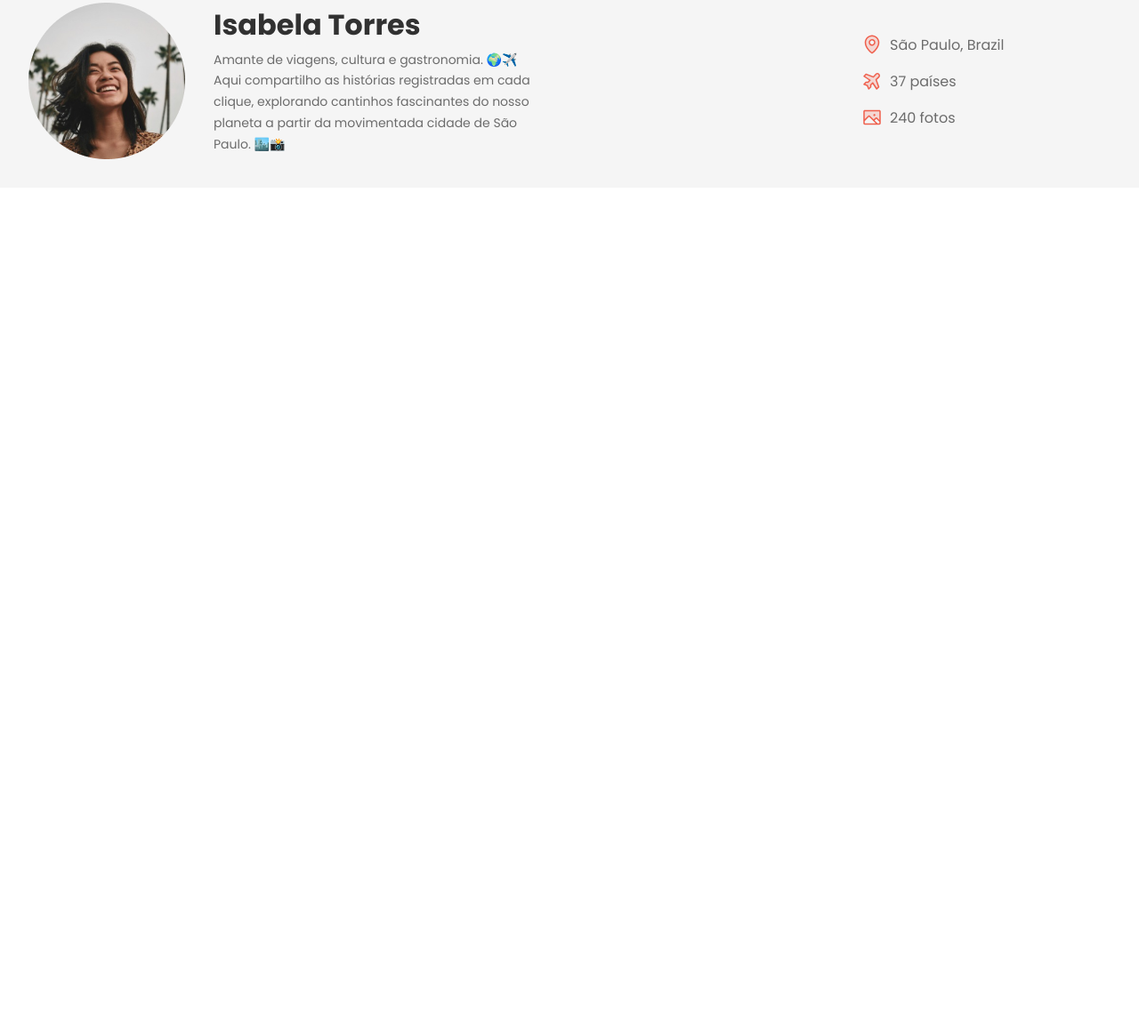
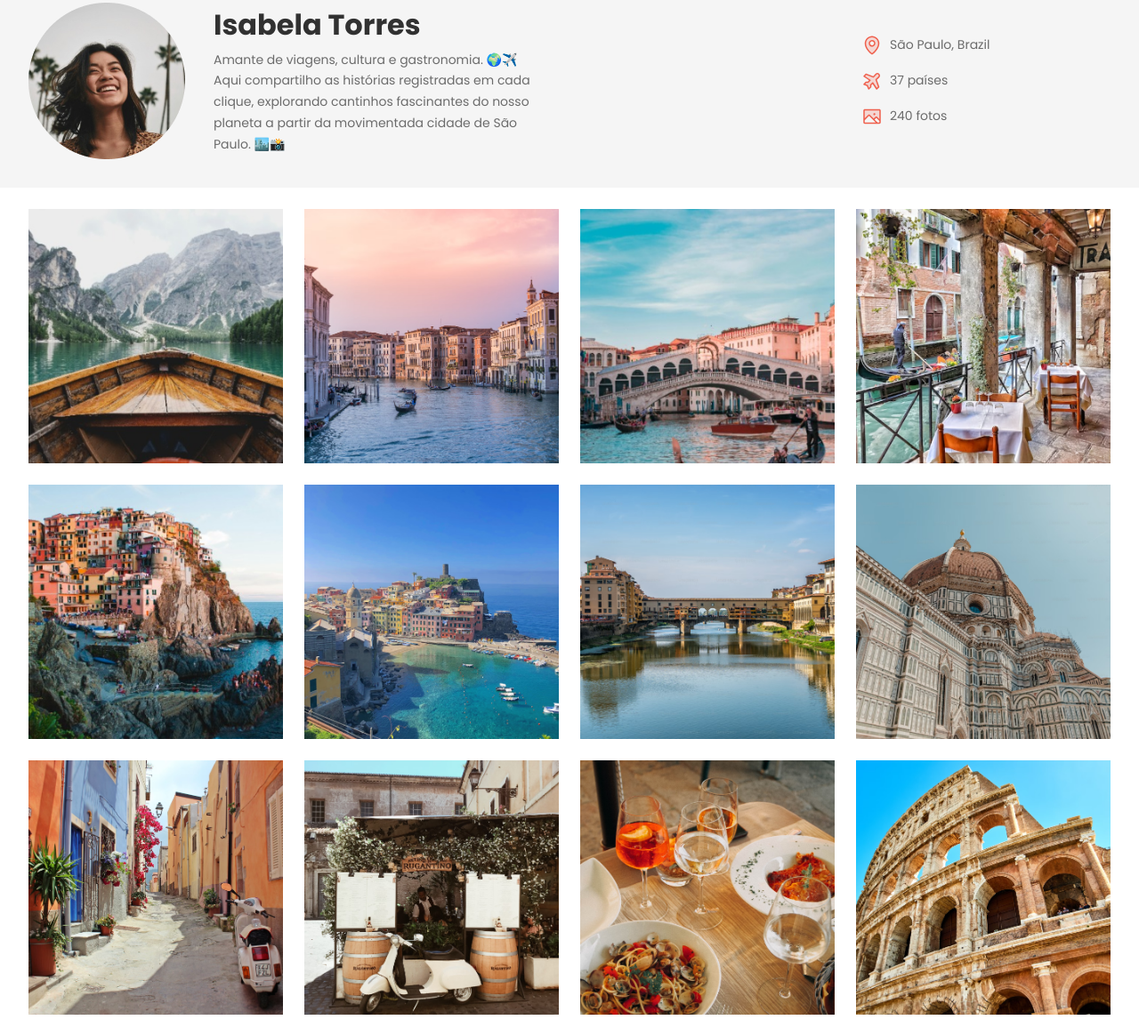
Before and after one commit to winiicastanha/travelgram-rocketseat, a plain HTML site: page index.html in a window 1280 px wide. Shown: the part 125-1290 px from the top of the page at 89% size. Before the commit the page ends 800 px from the top, so only its background shows below. Drawn offline with Linux system fonts and the light colour scheme.

Commit message:
done main

```diff
--- a/index.html
+++ b/index.html
@@ -30,7 +30,7 @@
       </ul>
     </nav>
 
-    <header class="bg-surface-color">
+    <header >
       <div class="container">
         <div id="profile">
           <img src="/assets/Profile pic.png" alt="Imagem de Isabela Torres">
@@ -58,5 +58,20 @@
       </div>
     </header>
   </div>
+
+  <main class="container">
+    <img src="assets/images/Image 01.png" alt="...">
+    <img src="assets/images/Image 02.png" alt="...">
+    <img src="assets/images/Image 03.png" alt="...">
+    <img src="assets/images/Image 04.png" alt="...">
+    <img src="assets/images/Image 05.png" alt="...">
+    <img src="assets/images/Image 06.png" alt="...">
+    <img src="assets/images/Image 07.png" alt="...">
+    <img src="assets/images/Image 08.png" alt="...">
+    <img src="assets/images/Image 09.png" alt="...">
+    <img src="assets/images/Image 10.png" alt="...">
+    <img src="assets/images/Image 11.png" alt="...">
+    <img src="assets/images/Image 12.png" alt="...">
+  </main>
 </body>
 </html>
--- a/styles/header.css
+++ b/styles/header.css
@@ -1,5 +1,6 @@
 header{
   padding-block: 32px;
+  font: var(--text-md)
 }
 header .container{
   display: flex;
@@ -19,9 +20,6 @@ header .container{
   color: var(--text-color-primary);
   margin-bottom: 8px;
 }
-#profile p{
-  font: var(--text-md)
-}
 #info{
   list-style: none;
   display: flex;
--- a/styles/index.css
+++ b/styles/index.css
@@ -1,3 +1,4 @@
 @import url(global.css);
 @import url(nav.css);
 @import url(header.css);
+@import url(main.css);
--- /dev/null
+++ b/styles/main.css
@@ -0,0 +1,10 @@
+main{
+  display: flex;
+  flex-wrap: wrap;
+  gap: 24px;
+  padding-block: 24px;
+}
+main img{
+  width: 286px;
+  height: 286px;
+}
```
